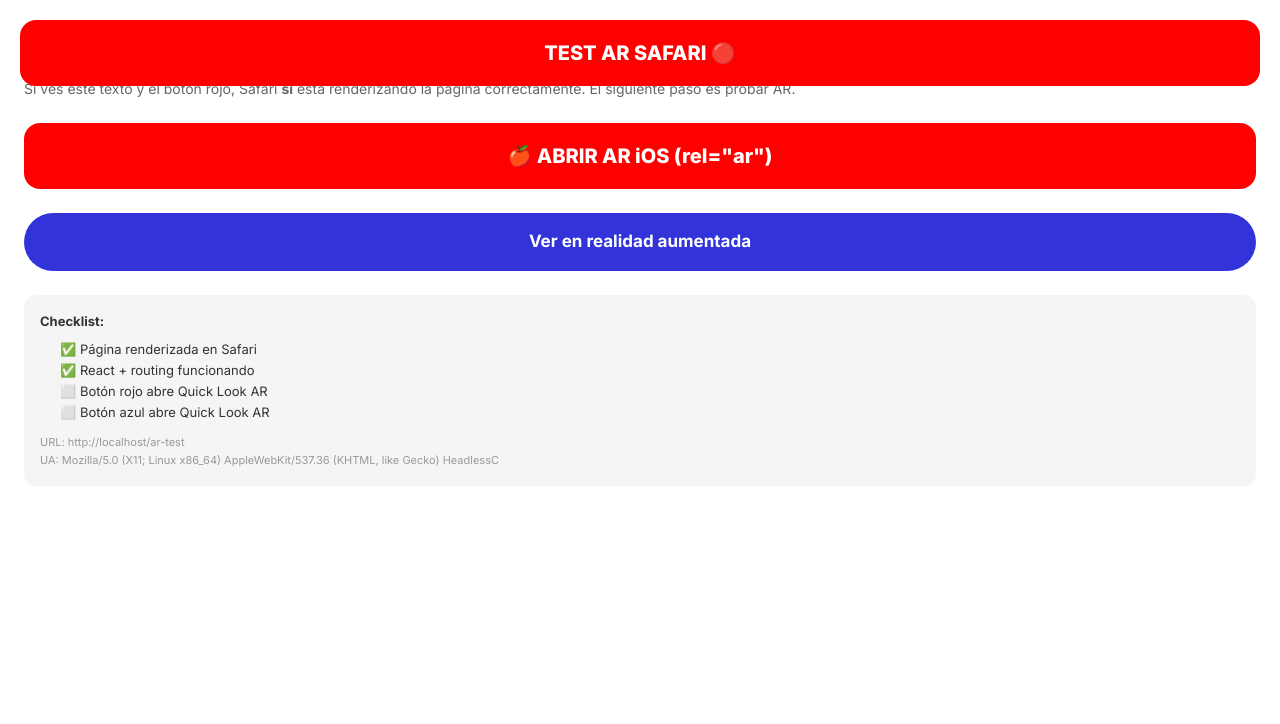
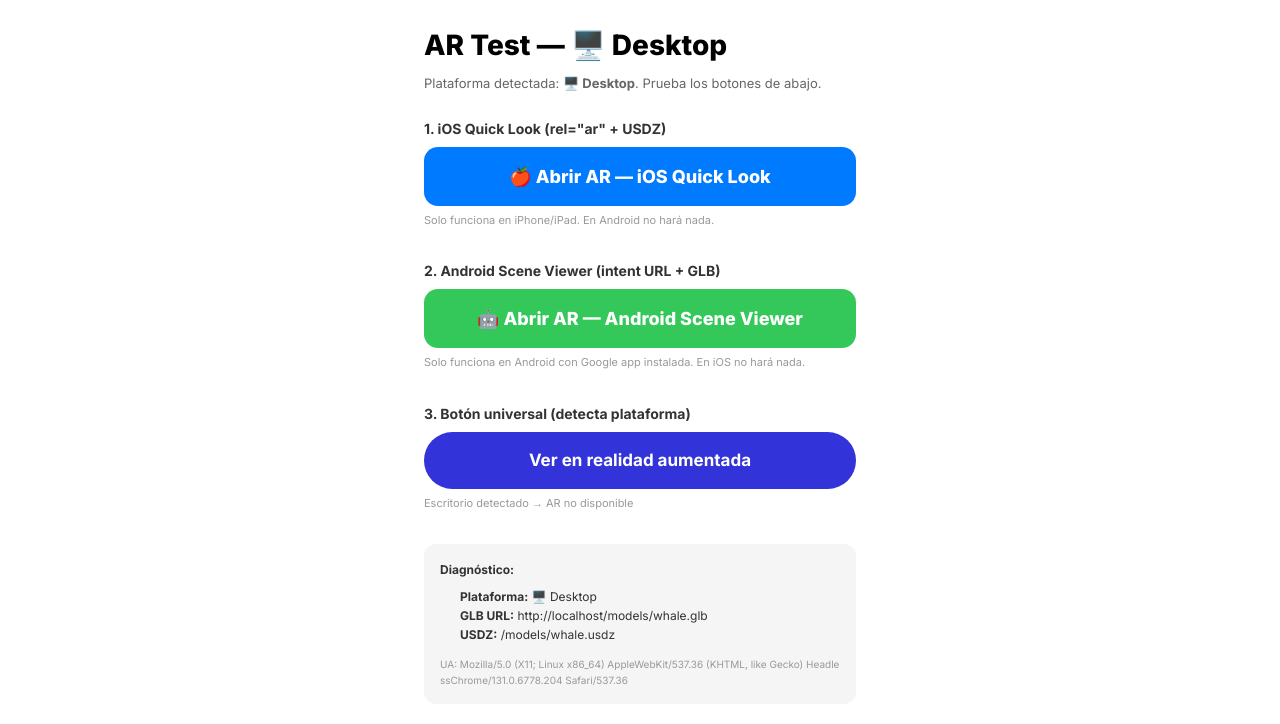
Before and after one commit to paseustedmau/bitravel-ar-spots, a React (Vite) app: page /ar-test in a window 1280 px wide. Shown: the top 724 px of the page. Built offline with nearby package versions, Linux system fonts and the light colour scheme; no server answers.

Commit message:
feat: add Android Scene Viewer test to /ar-test, remove diagnostic red button

```diff
--- a/index.html
+++ b/index.html
@@ -16,33 +16,6 @@
     <script type="module" src="https://ajax.googleapis.com/ajax/libs/model-viewer/3.5.0/model-viewer.min.js"></script>
   </head>
   <body>
-    <!-- ── DIAGNOSTIC: fixed red button to test Safari rendering ── -->
-    <a
-      id="safari-test-btn"
-      href="/models/whale.usdz"
-      rel="ar"
-      style="
-        position: fixed;
-        top: 20px;
-        left: 20px;
-        right: 20px;
-        z-index: 2147483647;
-        display: block;
-        padding: 18px 22px;
-        background: red;
-        color: white;
-        font-size: 20px;
-        font-weight: 800;
-        text-align: center;
-        border-radius: 16px;
-        text-decoration: none;
-        opacity: 1;
-        visibility: visible;
-        pointer-events: auto;
-      "
-    >
-      TEST AR SAFARI 🔴
-    </a>
     <div id="root"></div>
     <script type="module" src="/src/main.tsx"></script>
   </body>
--- a/src/pages/ARTestPage.tsx
+++ b/src/pages/ARTestPage.tsx
@@ -1,13 +1,32 @@
 /**
- * /ar-test — Ultra-clean diagnostic page.
+ * /ar-test — Cross-platform AR diagnostic page.
  *
- * ❶ No model-viewer, no Tailwind, no external dependencies.
- * ❷ Pure inline styles — impossible to hide via CSS cascade.
- * ❸ Validates: "Can Safari render ANYTHING on this domain?"
- * ❹ If you see the red button + text → React + routing works.
- * ❺ If you DON'T see it → problem is deploy/cache/webview/route.
+ * Tests iOS Quick Look AND Android Scene Viewer independently.
+ * Zero dependencies — inline styles only.
  */
 export default function ARTestPage() {
+  const ua = typeof navigator !== 'undefined' ? navigator.userAgent : '';
+  const isIOS = /iPad|iPhone|iPod/.test(ua);
+  const isAndroid = /Android/.test(ua);
+
+  const glbAbsolute =
+    typeof window !== 'undefined'
+      ? new URL('/models/whale.glb', window.location.origin).href
+      : '';
+  const fallbackUrl =
+    typeof window !== 'undefined' ? window.location.href : '';
+
+  const sceneViewerUrl =
+    `intent://arvr.google.com/scene-viewer/1.0` +
+    `?file=${encodeURIComponent(glbAbsolute)}` +
+    `&mode=ar_preferred` +
+    `&title=${encodeURIComponent('Ballena Jorobada — Bitravel AR')}` +
+    `#Intent;scheme=https;package=com.google.android.googlequicksearchbox;` +
+    `action=android.intent.action.VIEW;` +
+    `S.browser_fallback_url=${encodeURIComponent(fallbackUrl)};end;`;
+
+  const platform = isIOS ? '🍎 iOS' : isAndroid ? '🤖 Android' : '🖥️ Desktop';
+
   return (
     <main
       style={{
@@ -16,59 +35,101 @@ export default function ARTestPage() {
         background: 'white',
         color: 'black',
         fontFamily: "'Inter', system-ui, sans-serif",
+        maxWidth: 480,
+        margin: '0 auto',
       }}
     >
-      <h1 style={{ fontSize: 28, fontWeight: 800, marginBottom: 12 }}>
-        Safari AR Test
+      <h1 style={{ fontSize: 28, fontWeight: 800, marginBottom: 8 }}>
+        AR Test — {platform}
       </h1>
 
-      <p style={{ fontSize: 14, color: '#666', marginBottom: 24, lineHeight: 1.5 }}>
-        Si ves este texto y el botón rojo, Safari <strong>sí</strong> está
-        renderizando la página correctamente. El siguiente paso es probar AR.
+      <p style={{ fontSize: 13, color: '#666', marginBottom: 24, lineHeight: 1.5 }}>
+        Plataforma detectada: <strong>{platform}</strong>. Prueba los botones de abajo.
       </p>
 
-      {/* ── Step 1: Plain <a rel="ar"> — the most reliable iOS AR trigger ── */}
+      {/* ── iOS: <a rel="ar"> con USDZ ─────────────────────────────────── */}
+      <div style={{ marginBottom: 32 }}>
+        <p style={{ fontSize: 14, fontWeight: 700, marginBottom: 8, color: '#333' }}>
+          1. iOS Quick Look (rel=&quot;ar&quot; + USDZ)
+        </p>
         <a
           href="/models/whale.usdz"
           rel="ar"
           style={{
             display: 'block',
-          padding: 18,
-          background: 'red',
+            padding: 16,
+            background: '#007AFF',
             color: 'white',
-          fontSize: 20,
+            fontSize: 18,
             fontWeight: 800,
             textAlign: 'center',
-          borderRadius: 16,
+            borderRadius: 14,
             textDecoration: 'none',
-          marginBottom: 24,
-          position: 'relative',
-          zIndex: 2147483647,
           }}
         >
-        🍎 ABRIR AR iOS (rel=&quot;ar&quot;)
+          🍎 Abrir AR — iOS Quick Look
         </a>
+        <p style={{ fontSize: 11, color: '#999', marginTop: 6 }}>
+          Solo funciona en iPhone/iPad. En Android no hará nada.
+        </p>
+      </div>
 
-      {/* ── Step 2: Styled brand button (still <a rel="ar">) ── */}
+      {/* ── Android: Scene Viewer intent ──────────────────────────────── */}
+      <div style={{ marginBottom: 32 }}>
+        <p style={{ fontSize: 14, fontWeight: 700, marginBottom: 8, color: '#333' }}>
+          2. Android Scene Viewer (intent URL + GLB)
+        </p>
         <a
-        href="/models/whale.usdz"
-        rel="ar"
+          href={sceneViewerUrl}
           style={{
             display: 'block',
-          width: '100%',
-          padding: '16px 20px',
+            padding: 16,
+            background: '#34C759',
+            color: 'white',
+            fontSize: 18,
+            fontWeight: 800,
+            textAlign: 'center',
+            borderRadius: 14,
+            textDecoration: 'none',
+          }}
+        >
+          🤖 Abrir AR — Android Scene Viewer
+        </a>
+        <p style={{ fontSize: 11, color: '#999', marginTop: 6 }}>
+          Solo funciona en Android con Google app instalada. En iOS no hará nada.
+        </p>
+      </div>
+
+      {/* ── Botón universal (como lo usa la app real) ─────────────────── */}
+      <div style={{ marginBottom: 32 }}>
+        <p style={{ fontSize: 14, fontWeight: 700, marginBottom: 8, color: '#333' }}>
+          3. Botón universal (detecta plataforma)
+        </p>
+        <a
+          href={isIOS ? '/models/whale.usdz' : sceneViewerUrl}
+          {...(isIOS ? { rel: 'ar' } : {})}
+          style={{
+            display: 'block',
+            padding: 16,
             background: '#3234DA',
-          color: '#fff',
-          borderRadius: 999,
-          textAlign: 'center',
+            color: 'white',
             fontSize: 17,
             fontWeight: 700,
+            textAlign: 'center',
+            borderRadius: 999,
             textDecoration: 'none',
-          marginBottom: 24,
           }}
         >
           Ver en realidad aumentada
         </a>
+        <p style={{ fontSize: 11, color: '#999', marginTop: 6 }}>
+          {isIOS
+            ? 'Detectó iOS → usará Quick Look con USDZ'
+            : isAndroid
+              ? 'Detectó Android → usará Scene Viewer con GLB'
+              : 'Escritorio detectado → AR no disponible'}
+        </p>
+      </div>
 
       {/* ── Diagnostics ── */}
       <div
@@ -76,22 +137,19 @@ export default function ARTestPage() {
           padding: 16,
           background: '#f5f5f5',
           borderRadius: 12,
-          fontSize: 13,
+          fontSize: 12,
           lineHeight: 1.6,
           color: '#333',
         }}
       >
-        <p style={{ fontWeight: 700, marginBottom: 8 }}>Checklist:</p>
+        <p style={{ fontWeight: 700, marginBottom: 8 }}>Diagnóstico:</p>
         <ul style={{ paddingLeft: 20, margin: 0 }}>
-          <li>✅ Página renderizada en Safari</li>
-          <li>✅ React + routing funcionando</li>
-          <li>⬜ Botón rojo abre Quick Look AR</li>
-          <li>⬜ Botón azul abre Quick Look AR</li>
+          <li><strong>Plataforma:</strong> {platform}</li>
+          <li><strong>GLB URL:</strong> {glbAbsolute || '—'}</li>
+          <li><strong>USDZ:</strong> /models/whale.usdz</li>
         </ul>
-        <p style={{ marginTop: 12, fontSize: 11, color: '#999' }}>
-          URL: {typeof window !== 'undefined' ? window.location.href : '—'}
-          <br />
-          UA: {typeof navigator !== 'undefined' ? navigator.userAgent.slice(0, 80) : '—'}
+        <p style={{ marginTop: 12, fontSize: 10, color: '#999', wordBreak: 'break-all' }}>
+          UA: {ua.slice(0, 120)}
         </p>
       </div>
     </main>
```
Also changed, not shown: vercel.json. Lines whose indentation alone changed are shown as unchanged.
